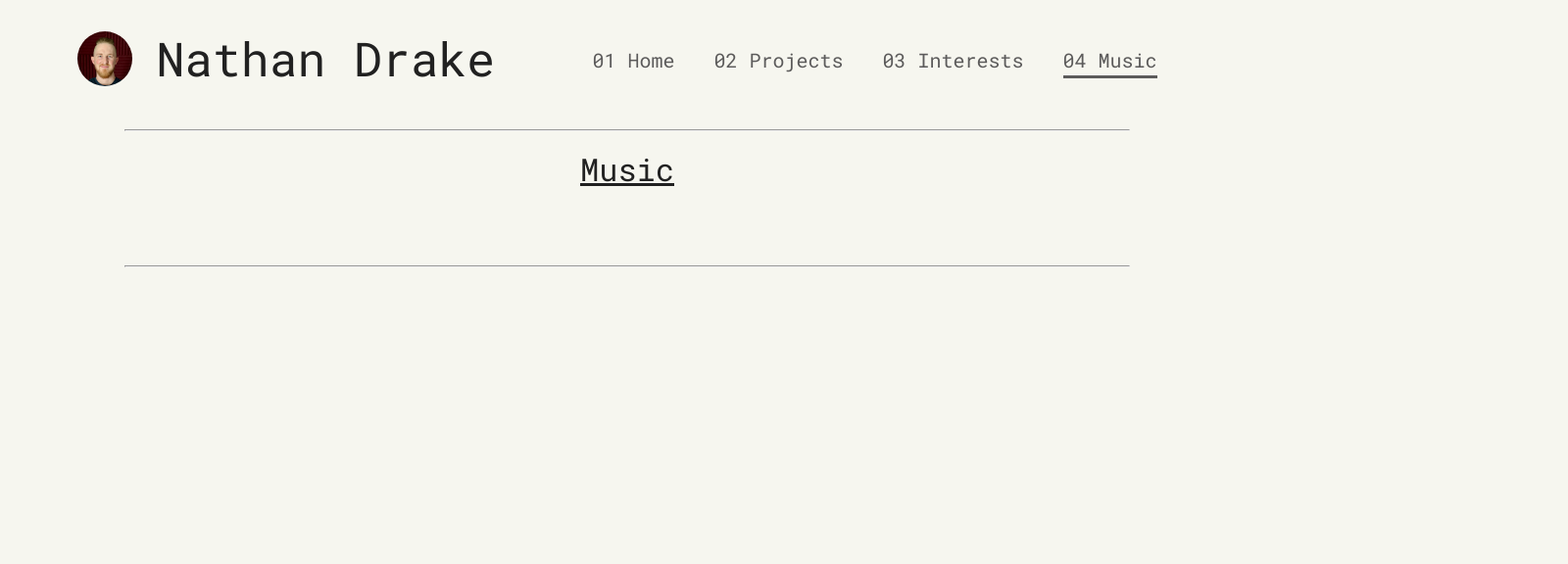
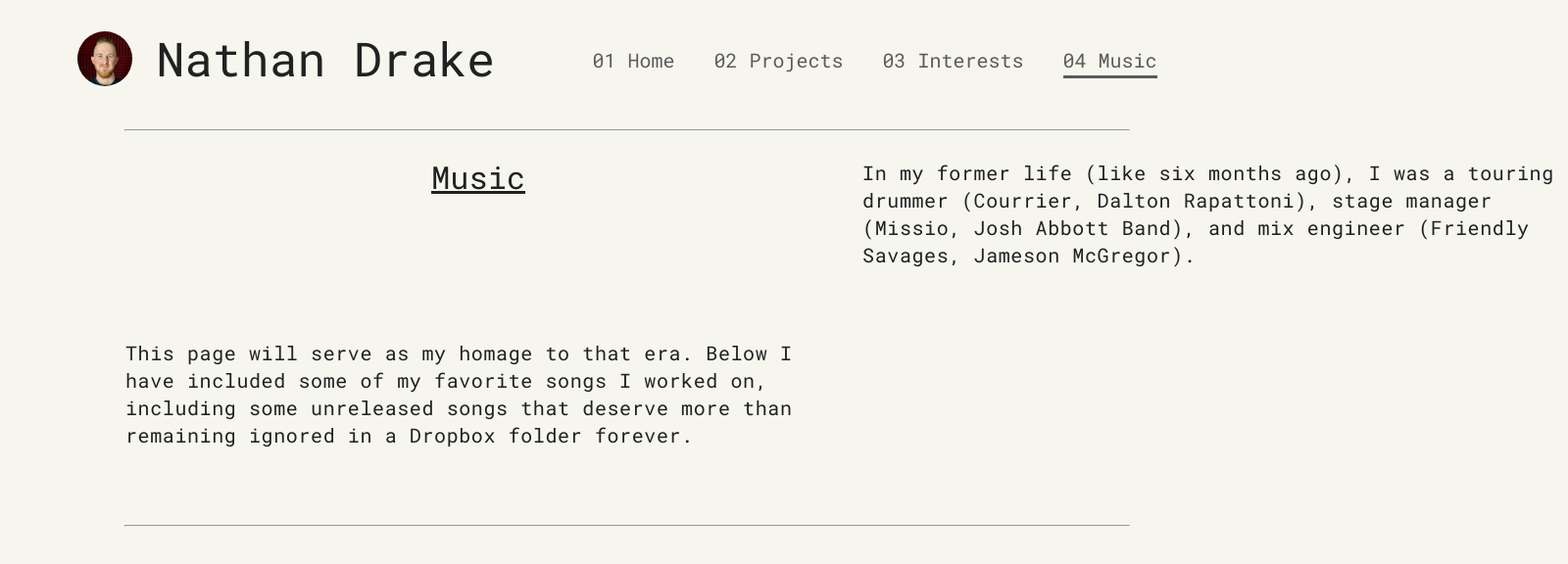
Before and after one commit to drake-nathan/personal-site, a React (Create React App) app: page /music in a window 1280 px wide. Shown: the top 576 px of the page at 98% size, 1600 px wide, since content can reach past the window. Built offline with nearby package versions, Linux system fonts and the light colour scheme.

Commit message:
starting music component

```diff
--- a/src/App.css
+++ b/src/App.css
@@ -12,8 +12,10 @@ body {
 }
 
 p {
+  font-size: 1.25rem;
   line-height: 1.4;
   letter-spacing: 0.05ch;
+  color: var(--color-text);
 }
 
 a,
--- a/src/components/Music.tsx
+++ b/src/components/Music.tsx
@@ -1,5 +1,14 @@
+import { musicDescription } from '../content/music-content';
 import { StyledPageTitle } from '../styles/GlobalStyles';
+import { StyledMusicContainer, StyledMusicText } from '../styles/Music.styled';
 
-const Music = () => <StyledPageTitle>Music</StyledPageTitle>;
+const Music = () => (
+  <StyledMusicContainer>
+    <StyledPageTitle>Music</StyledPageTitle>
+    {musicDescription.map((p, i) => (
+      <StyledMusicText key={i}>{p}</StyledMusicText>
+    ))}
+  </StyledMusicContainer>
+);
 
 export default Music;
--- a/src/components/ProjectsList.tsx
+++ b/src/components/ProjectsList.tsx
@@ -1,6 +1,6 @@
 import { Fragment } from 'react';
 import Project from './Project';
-import { projects } from '../data/project-data';
+import { projects } from '../content/project-content';
 
 import { StyledPageTitle } from '../styles/GlobalStyles';
 import {
--- /dev/null
+++ b/src/content/music-content.ts
@@ -0,0 +1,5 @@
+export const musicDescription = [
+  `In my former life (like six months ago), I was a touring drummer (Courrier, Dalton Rapattoni), stage manager (Missio, Josh Abbott Band), and mix engineer (Friendly Savages, Jameson McGregor).`,
+
+  `This page will serve as my homage to that era. Below I have included some of my favorite songs I worked on, including some unreleased songs that deserve more than remaining ignored in a Dropbox folder forever.`,
+];
--- a/src/data/project-data.ts
+++ b/src/content/project-content.ts
@@ -5,7 +5,7 @@ export const projects = [
     image: '/images/slackers.png',
     description: [
       `
-      This was a full-cohort group project meant to practice agile methodologies. I served as product manager on a team of 7 students. We had two weeks to build a full-stack clone of Slack from scratch and deploy it.`,
+      This was a full-cohort group project meant to practice agile methodologies. I served as product manager on a team of 7 students. We had two weeks to build a full-stack clone of Slack from scratch and deploy it. Feel free to login with the info below and check it out.`,
       `Tech Stack: React, Node, Express, PostgreSQL.`,
       `Login: aaron@example.com, pw: 'awesome'`,
     ],
--- /dev/null
+++ b/src/styles/Music.styled.ts
@@ -0,0 +1,15 @@
+import styled from '@emotion/styled';
+
+export const StyledMusicContainer = styled.div`
+  width: 80vw;
+  margin-left: 10vw;
+
+  display: grid;
+  gap: 2rem;
+  grid-template-columns: repeat(2, 1fr);
+`;
+
+export const StyledMusicText = styled.p`
+  width: 60ch;
+  text-align: left;
+`;
--- a/src/styles/Project.styled.ts
+++ b/src/styles/Project.styled.ts
@@ -23,9 +23,7 @@ export const StyledProjectLink = styled.a`
 `;
 
 export const StyledProjectDescription = styled.p`
-  font-size: 1.25rem;
   max-width: 95%;
-  color: var(--color-text);
   text-align: right;
 `;
 
--- a/src/styles/ProjectList.styled.ts
+++ b/src/styles/ProjectList.styled.ts
@@ -6,7 +6,7 @@ export const StyledProjectsContainer = styled.div`
 
   display: grid;
   gap: 2rem;
-  grid-template-columns: 1fr 1fr;
+  grid-template-columns: repeat(2, 1fr);
 `;
 
 export const StyledProjectHr = styled.hr`
@@ -20,6 +20,6 @@ export const StyledProjectHr = styled.hr`
     100% 0,
     from(transparent),
     to(transparent),
-    color-stop(50%, black)
+    color-stop(50%, var(--color-text))
   );
 `;
```
